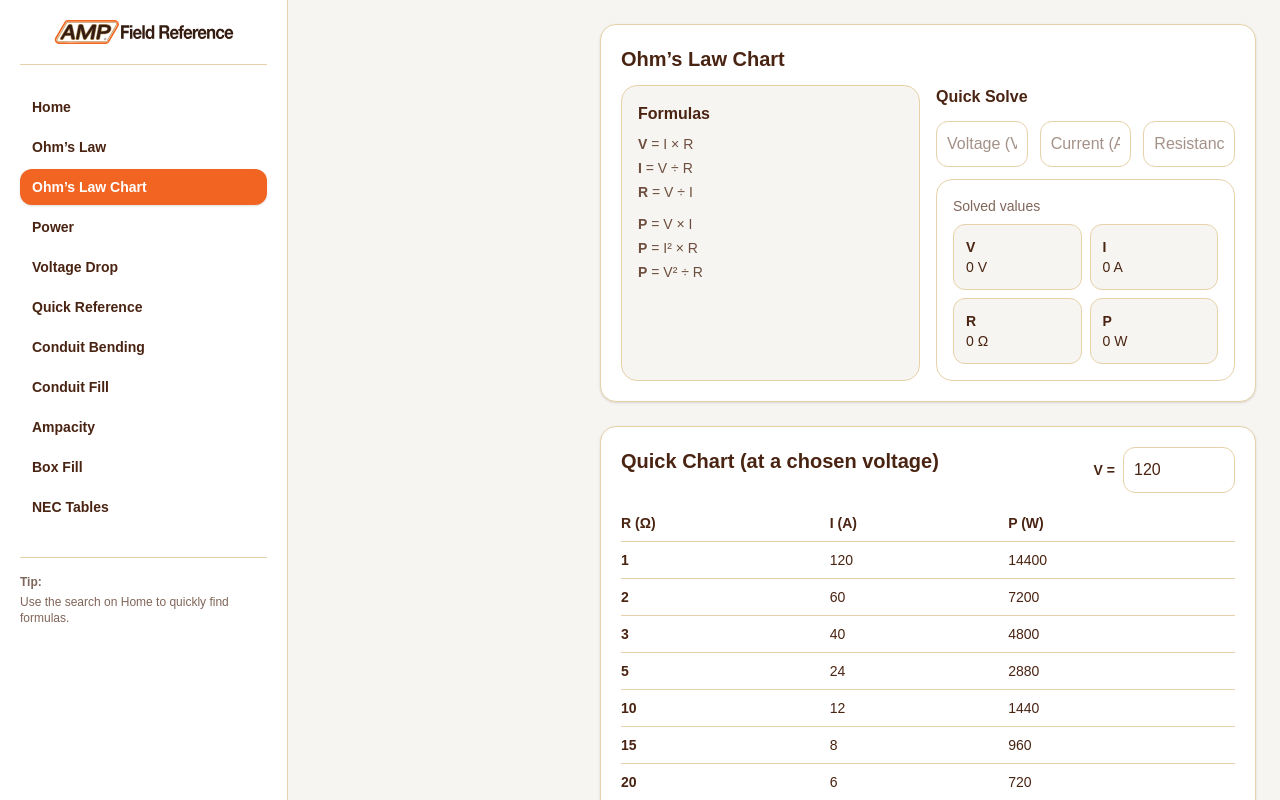
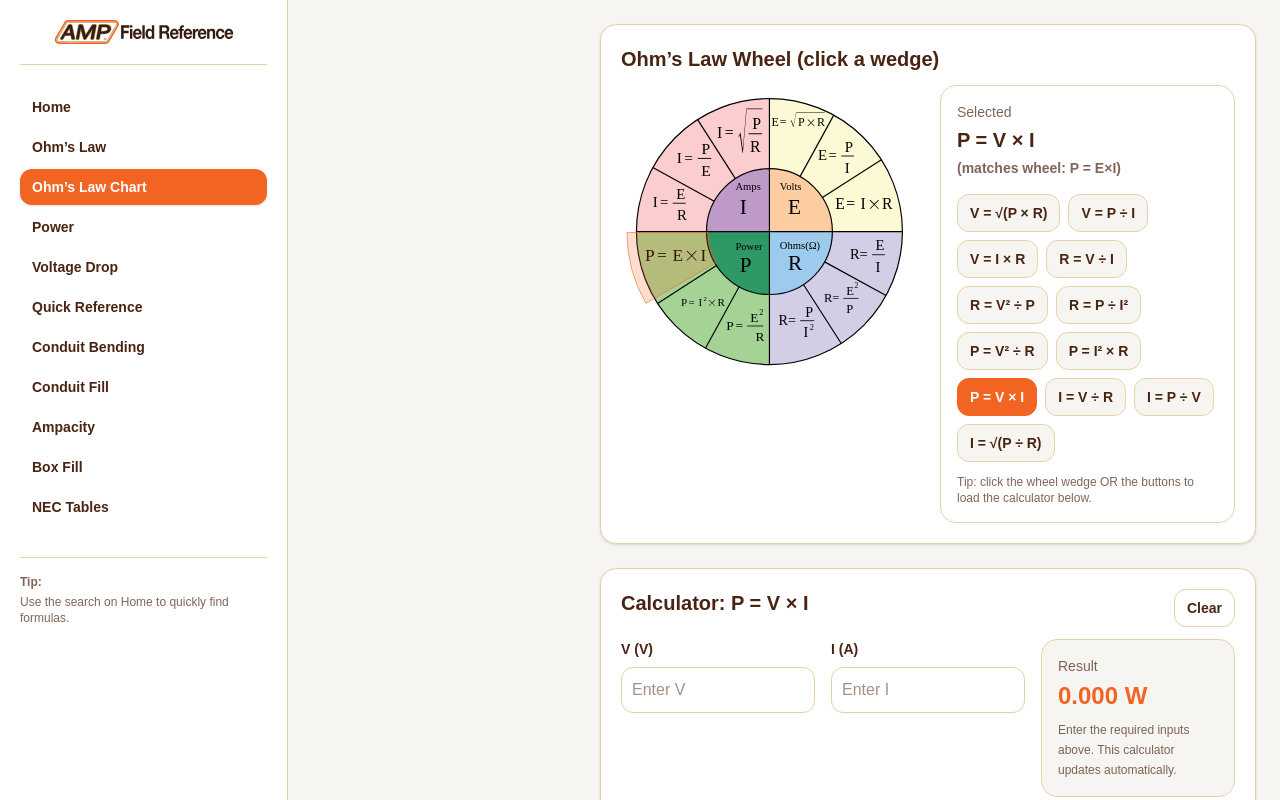
Before and after one commit to laidlawws/amp-field-guide, a Next.js app: page /reference/ohms-chart in a window 1280 px wide. Shown: the top 800 px of the page. Built offline with nearby package versions, Linux system fonts and the light colour scheme.

Commit message:
Adjusted Ohm's Law wheel alignment

```diff
--- a/app/reference/ohms-chart/page.tsx
+++ b/app/reference/ohms-chart/page.tsx
@@ -1,136 +1,248 @@
 "use client";
 
 import { useMemo, useState } from "react";
+import Image from "next/image";
 import Card from "@/components/Card";
 
-function round(n: number) {
-  if (!isFinite(n)) return "";
-  return Math.round(n * 100) / 100;
+type Key = "V" | "I" | "R" | "P";
+type FormulaId =
+  | "V=sqrtPR"
+  | "V=P/I"
+  | "V=IR"
+  | "R=V/I"
+  | "R=V2/P"
+  | "R=P/I2"
+  | "P=V2/R"
+  | "P=I2R"
+  | "P=VI"
+  | "I=V/R"
+  | "I=P/V"
+  | "I=sqrtP/R";
+
+type Formula = {
+  id: FormulaId;
+  labelOnWheel: string; // shows E in the diagram sometimes; we keep the exact diagram text vibe
+  equation: string;     // our app display uses V
+  inputs: Key[];
+  output: Key;
+  compute: (vals: Record<Key, number>) => number;
+};
+
+const UNITS: Record<Key, string> = { V: "V", I: "A", R: "Ω", P: "W" };
+
+const FORMULAS: Formula[] = [
+  { id: "V=sqrtPR", labelOnWheel: "E = √(P×R)", equation: "V = √(P × R)", inputs: ["P", "R"], output: "V", compute: ({ P, R }) => (P < 0 || R < 0 ? NaN : Math.sqrt(P * R)) },
+  { id: "V=P/I",    labelOnWheel: "E = P/I",   equation: "V = P ÷ I",     inputs: ["P", "I"], output: "V", compute: ({ P, I }) => (I === 0 ? NaN : P / I) },
+  { id: "V=IR",     labelOnWheel: "E = I×R",   equation: "V = I × R",     inputs: ["I", "R"], output: "V", compute: ({ I, R }) => I * R },
+
+  { id: "R=V/I",    labelOnWheel: "R = E/I",   equation: "R = V ÷ I",     inputs: ["V", "I"], output: "R", compute: ({ V, I }) => (I === 0 ? NaN : V / I) },
+  { id: "R=V2/P",   labelOnWheel: "R = E²/P",  equation: "R = V² ÷ P",    inputs: ["V", "P"], output: "R", compute: ({ V, P }) => (P === 0 ? NaN : (V * V) / P) },
+  { id: "R=P/I2",   labelOnWheel: "R = P/I²",  equation: "R = P ÷ I²",    inputs: ["P", "I"], output: "R", compute: ({ P, I }) => (I === 0 ? NaN : P / (I * I)) },
+
+  { id: "P=V2/R",   labelOnWheel: "P = E²/R",  equation: "P = V² ÷ R",    inputs: ["V", "R"], output: "P", compute: ({ V, R }) => (R === 0 ? NaN : (V * V) / R) },
+  { id: "P=I2R",    labelOnWheel: "P = I²×R",  equation: "P = I² × R",    inputs: ["I", "R"], output: "P", compute: ({ I, R }) => I * I * R },
+  { id: "P=VI",     labelOnWheel: "P = E×I",   equation: "P = V × I",     inputs: ["V", "I"], output: "P", compute: ({ V, I }) => V * I },
+
+  { id: "I=V/R",    labelOnWheel: "I = E/R",   equation: "I = V ÷ R",     inputs: ["V", "R"], output: "I", compute: ({ V, R }) => (R === 0 ? NaN : V / R) },
+  { id: "I=P/V",    labelOnWheel: "I = P/E",   equation: "I = P ÷ V",     inputs: ["P", "V"], output: "I", compute: ({ P, V }) => (V === 0 ? NaN : P / V) },
+  { id: "I=sqrtP/R",labelOnWheel: "I = √(P/R)",equation: "I = √(P ÷ R)",  inputs: ["P", "R"], output: "I", compute: ({ P, R }) => (R <= 0 || P < 0 ? NaN : Math.sqrt(P / R)) },
+];
+
+// Order around the wheel starting at 12 o’clock going clockwise (matches the CC SVG wheel you provided)
+const WEDGE_ORDER: FormulaId[] = [
+  "V=sqrtPR", // top
+  "V=P/I",
+  "V=IR",     // right
+  "R=V/I",
+  "R=V2/P",
+  "R=P/I2",   // bottom
+  "P=V2/R",
+  "P=I2R",
+  "P=VI",     // left
+  "I=V/R",
+  "I=P/V",
+  "I=sqrtP/R",
+];
+
+function polar(cx: number, cy: number, r: number, a: number) {
+  return { x: cx + r * Math.cos(a), y: cy + r * Math.sin(a) };
 }
 
-export default function OhmsChart() {
-  const [v, setV] = useState("");
-  const [i, setI] = useState("");
-  const [r, setR] = useState("");
+function wedgePath(cx: number, cy: number, rInner: number, rOuter: number, a0: number, a1: number) {
+  const p0 = polar(cx, cy, rOuter, a0);
+  const p1 = polar(cx, cy, rOuter, a1);
+  const p2 = polar(cx, cy, rInner, a1);
+  const p3 = polar(cx, cy, rInner, a0);
 
-  const solved = useMemo(() => {
-    const V = Number(v);
-    const I = Number(i);
-    const R = Number(r);
+  const large = a1 - a0 > Math.PI ? 1 : 0;
 
-    let outV = V || 0, outI = I || 0, outR = R || 0;
+  return [
+    `M ${p0.x} ${p0.y}`,
+    `A ${rOuter} ${rOuter} 0 ${large} 1 ${p1.x} ${p1.y}`,
+    `L ${p2.x} ${p2.y}`,
+    `A ${rInner} ${rInner} 0 ${large} 0 ${p3.x} ${p3.y}`,
+    "Z",
+  ].join(" ");
+}
 
-    // solve the missing one if two are present
-    const haveV = !!V, haveI = !!I, haveR = !!R;
+function nice(n: number) {
+  if (!Number.isFinite(n)) return "";
+  const abs = Math.abs(n);
+  const dp = abs >= 1000 ? 0 : abs >= 100 ? 1 : abs >= 10 ? 2 : 3;
+  return n.toFixed(dp);
+}
 
-    if (!haveV && haveI && haveR) outV = I * R;
-    if (!haveI && haveV && haveR) outI = V / R;
-    if (!haveR && haveV && haveI) outR = V / I;
+export default function OhmsChartInteractive() {
+  const [selectedId, setSelectedId] = useState<FormulaId>("P=VI");
+  const [hoverId, setHoverId] = useState<FormulaId | null>(null);
+  const [vals, setVals] = useState<Record<Key, string>>({ V: "", I: "", R: "", P: "" });
 
-    const P = outV && outI ? outV * outI : 0;
+  const selected = useMemo(() => FORMULAS.find((f) => f.id === selectedId)!, [selectedId]);
 
-    return {
-      V: haveV ? V : outV,
-      I: haveI ? I : outI,
-      R: haveR ? R : outR,
-      P,
+  const result = useMemo(() => {
+    const parsed: Record<Key, number> = {
+      V: Number(vals.V),
+      I: Number(vals.I),
+      R: Number(vals.R),
+      P: Number(vals.P),
     };
-  }, [v, i, r]);
 
-  // quick chart grid (common R values, show I and P at chosen V)
-  const [chartV, setChartV] = useState("120");
-  const chartRows = useMemo(() => {
-    const V = Number(chartV) || 120;
-    const Rs = [1, 2, 3, 5, 10, 15, 20, 30, 50, 75, 100, 150, 200, 300, 500, 1000];
-    return Rs.map((R) => {
-      const I = V / R;
-      const P = V * I;
-      return { R, I: round(I), P: round(P) };
-    });
-  }, [chartV]);
+    for (const k of selected.inputs) {
+      if (!Number.isFinite(parsed[k])) return "";
+    }
+    const out = selected.compute(parsed);
+    if (!Number.isFinite(out)) return "—";
+    return `${nice(out)} ${UNITS[selected.output]}`;
+  }, [vals, selected]);
+
+  const clear = () => setVals({ V: "", I: "", R: "", P: "" });
+
+  // SVG wheel viewBox is 0 0 1000 1000
+  const VB = 1000;
+  const CX = 500;
+  const CY = 500;
+  const R_INNER = 205;
+  const R_OUTER = 480;
+  const SLICE = (2 * Math.PI) / 12;
+  const ROT = -Math.PI / 2; // -90° minus 15°
 
   return (
     <div className="max-w-5xl mx-auto space-y-6">
-      <Card title="Ohm’s Law Chart">
-        <div className="grid md:grid-cols-2 gap-4">
-          <div className="rounded-2xl border border-[#e6d2a8] bg-[#f7f5f2] p-4">
-            <div className="font-extrabold">Formulas</div>
-            <div className="mt-2 text-sm space-y-1 text-[#4a2412]/80">
-              <div><b>V</b> = I × R</div>
-              <div><b>I</b> = V ÷ R</div>
-              <div><b>R</b> = V ÷ I</div>
-              <div className="pt-2"><b>P</b> = V × I</div>
-              <div><b>P</b> = I² × R</div>
-              <div><b>P</b> = V² ÷ R</div>
-            </div>
+      <Card title="Ohm’s Law Wheel (click a wedge)">
+        <div className="grid lg:grid-cols-2 gap-6 items-start">
+          {/* Wheel + overlay */}
+          <div className="relative w-full max-w-[520px] mx-auto">
+            <Image
+              src="/ohms-wheel.svg"
+              alt="Ohm’s Law Pie Chart"
+              width={900}
+              height={900}
+              className="w-full h-auto"
+              priority
+            />
+
+            <svg
+              viewBox={`0 0 ${VB} ${VB}`}
+              className="absolute inset-0 w-full h-full"
+              aria-label="Ohm’s Law interactive overlay"
+            >
+              {WEDGE_ORDER.map((id, idx) => {
+                const a0 = ROT + idx * SLICE;
+                const a1 = ROT + (idx + 1) * SLICE;
+                const d = wedgePath(CX, CY, R_INNER, R_OUTER, a0, a1);
+
+                const active = selectedId === id;
+                const hover = hoverId === id;
+
+                return (
+                  <path
+                    key={id}
+                    d={d}
+                    onClick={() => setSelectedId(id)}
+                    onMouseEnter={() => setHoverId(id)}
+                    onMouseLeave={() => setHoverId(null)}
+                    style={{ cursor: "pointer" }}
+                    fill={active ? "rgba(242,100,34,0.22)" : hover ? "rgba(242,100,34,0.12)" : "rgba(0,0,0,0)"}
+                    stroke={active ? "rgba(242,100,34,0.65)" : "rgba(0,0,0,0)"}
+                    strokeWidth={3}
+                  >
+                    <title>{FORMULAS.find((f) => f.id === id)?.equation}</title>
+                  </path>
+                );
+              })}
+            </svg>
           </div>
 
-          <div className="space-y-3">
-            <div className="font-extrabold">Quick Solve</div>
-            <div className="grid sm:grid-cols-3 gap-3">
-              <input className="input" inputMode="decimal" placeholder="Voltage (V)" value={v} onChange={(e)=>setV(e.target.value)} />
-              <input className="input" inputMode="decimal" placeholder="Current (A)" value={i} onChange={(e)=>setI(e.target.value)} />
-              <input className="input" inputMode="decimal" placeholder="Resistance (Ω)" value={r} onChange={(e)=>setR(e.target.value)} />
-            </div>
+          {/* Selected formula readout + quick buttons */}
+          <div className="space-y-4">
+            <div className="rounded-2xl border border-[#e6d2a8] bg-white p-4">
+              <div className="text-sm text-[#4a2412]/70">Selected</div>
+              <div className="mt-1 text-xl font-extrabold">{selected.equation}</div>
+              <div className="mt-1 text-sm font-semibold text-[#4a2412]/70">
+                (matches wheel: <span className="font-extrabold">{selected.labelOnWheel}</span>)
+              </div>
 
-            <div className="rounded-2xl border border-[#e6d2a8] bg-white p-4">
-              <div className="text-sm text-[#4a2412]/70">Solved values</div>
-              <div className="mt-2 grid grid-cols-2 gap-2 text-sm">
-                <div className="rounded-xl bg-[#f7f5f2] border border-[#e6d2a8] p-3">
-                  <div className="font-extrabold">V</div>
-                  <div>{round(solved.V)} V</div>
-                </div>
-                <div className="rounded-xl bg-[#f7f5f2] border border-[#e6d2a8] p-3">
-                  <div className="font-extrabold">I</div>
-                  <div>{round(solved.I)} A</div>
-                </div>
-                <div className="rounded-xl bg-[#f7f5f2] border border-[#e6d2a8] p-3">
-                  <div className="font-extrabold">R</div>
-                  <div>{round(solved.R)} Ω</div>
-                </div>
-                <div className="rounded-xl bg-[#f7f5f2] border border-[#e6d2a8] p-3">
-                  <div className="font-extrabold">P</div>
-                  <div>{round(solved.P)} W</div>
-                </div>
+              <div className="mt-4 flex flex-wrap gap-2">
+                {FORMULAS.map((f) => (
+                  <button
+                    key={f.id}
+                    onClick={() => setSelectedId(f.id)}
+                    className={`rounded-xl border px-3 py-2 text-sm font-bold transition ${
+                      selectedId === f.id
+                        ? "bg-[#f26422] text-white border-[#f26422]"
+                        : "bg-[#f7f5f2] text-[#4a2412] border-[#e6d2a8] hover:opacity-90"
+                    }`}
+                  >
+                    {f.equation}
+                  </button>
+                ))}
+              </div>
+
+              <div className="mt-3 text-xs text-[#4a2412]/70">
+                Tip: click the wheel wedge OR the buttons to load the calculator below.
               </div>
             </div>
           </div>
         </div>
       </Card>
 
+      {/* Calculator */}
       <Card
-        title="Quick Chart (at a chosen voltage)"
+        title={`Calculator: ${selected.equation}`}
         right={
-          <div className="flex items-center gap-2">
-            <span className="text-sm font-extrabold">V =</span>
-            <input
-              className="input !w-28"
-              inputMode="decimal"
-              value={chartV}
-              onChange={(e) => setChartV(e.target.value)}
-            />
-          </div>
+          <button
+            onClick={clear}
+            className="rounded-xl border border-[#e6d2a8] bg-white px-3 py-2 text-sm font-extrabold hover:opacity-90"
+          >
+            Clear
+          </button>
         }
       >
-        <div className="overflow-x-auto">
-          <table className="min-w-full text-sm">
-            <thead>
-              <tr className="text-left">
-                <th className="py-2 pr-4 font-extrabold">R (Ω)</th>
-                <th className="py-2 pr-4 font-extrabold">I (A)</th>
-                <th className="py-2 pr-4 font-extrabold">P (W)</th>
-              </tr>
-            </thead>
-            <tbody>
-              {chartRows.map((row) => (
-                <tr key={row.R} className="border-t border-[#e6d2a8]">
-                  <td className="py-2 pr-4 font-semibold">{row.R}</td>
-                  <td className="py-2 pr-4">{row.I}</td>
-                  <td className="py-2 pr-4">{row.P}</td>
-                </tr>
-              ))}
-            </tbody>
-          </table>
+        <div className="grid md:grid-cols-3 gap-4">
+          {selected.inputs.map((k) => (
+            <div key={k} className="space-y-2">
+              <div className="text-sm font-extrabold">
+                {k} ({UNITS[k]})
+              </div>
+              <input
+                className="input"
+                inputMode="decimal"
+                placeholder={`Enter ${k}`}
+                value={vals[k]}
+                onChange={(e) => setVals((p) => ({ ...p, [k]: e.target.value }))}
+              />
+            </div>
+          ))}
+
+          <div className="rounded-2xl border border-[#e6d2a8] bg-[#f7f5f2] p-4">
+            <div className="text-sm text-[#4a2412]/70">Result</div>
+            <div className="mt-1 text-2xl font-extrabold text-[#f26422]">
+              {result || "—"}
+            </div>
+            <div className="mt-2 text-xs text-[#4a2412]/70 leading-5">
+              Enter the required inputs above. This calculator updates automatically.
+            </div>
+          </div>
         </div>
       </Card>
     </div>
```
Also changed, not shown: public/ohms-wheel.svg (added).
